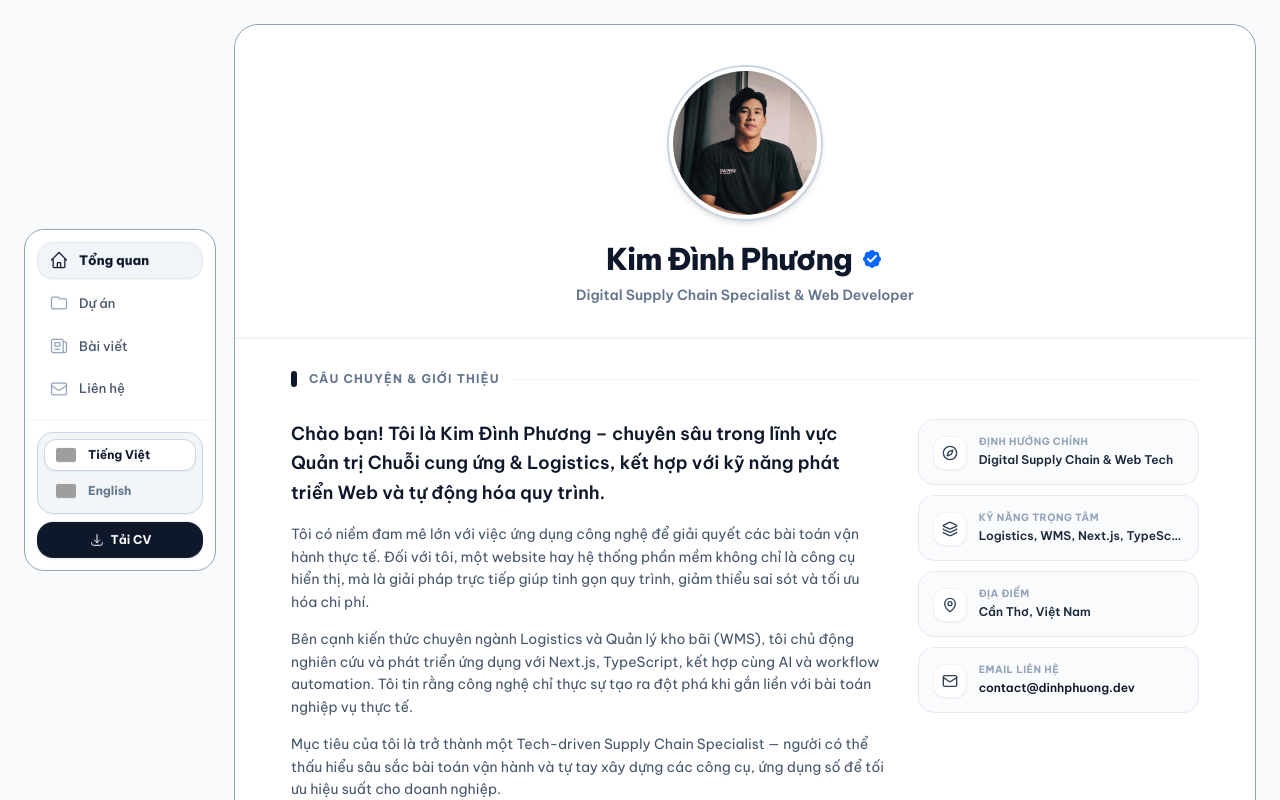
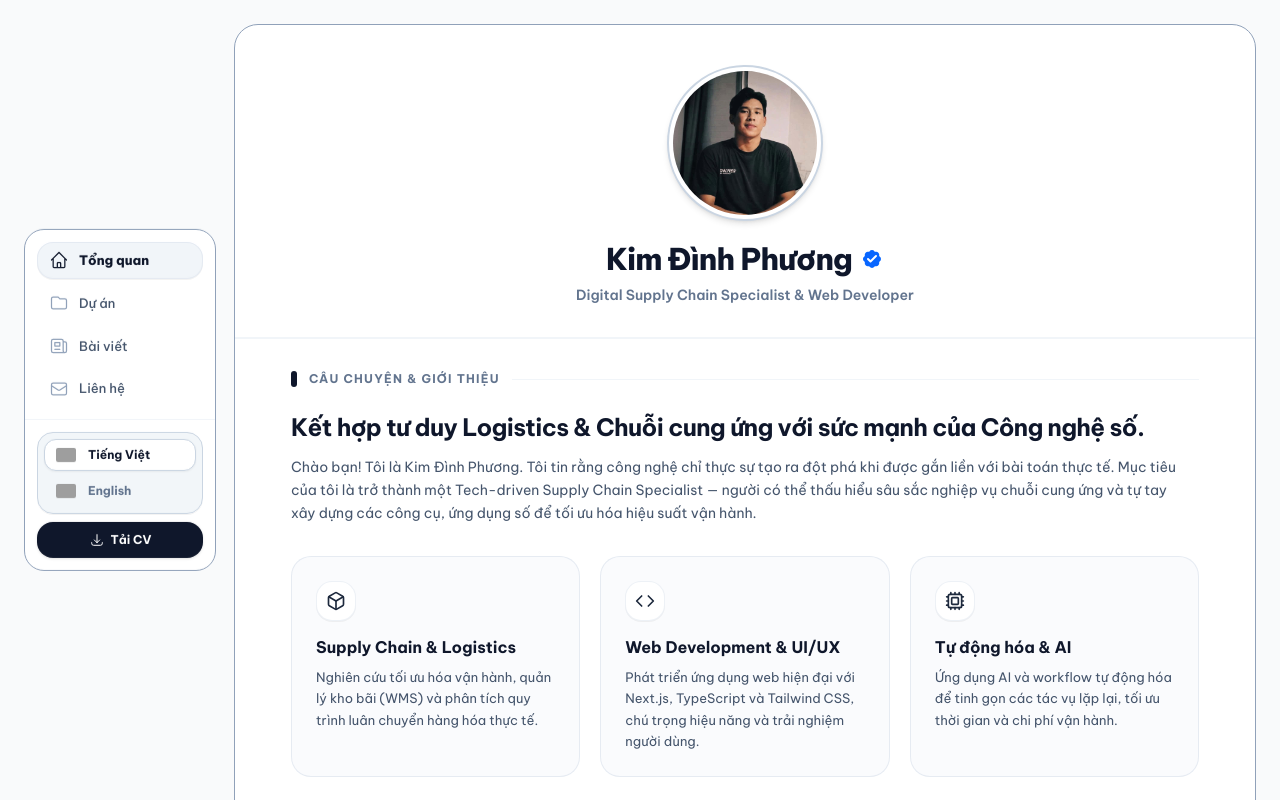
Before and after one commit to dinhphuong25/portfolio1, a Next.js app: page / in a window 1280 px wide. Shown: the top 800 px of the page. Built offline with nearby package versions, Linux system fonts and the light colour scheme; grey boxes are pictures that could not be loaded.

Commit message:
feat(about): simplify 3 cards layout without badges or gradients

```diff
--- a/src/components/AboutSection.tsx
+++ b/src/components/AboutSection.tsx
@@ -3,40 +3,48 @@
 import React from "react";
 import TimelineSection from "./TimelineSection";
 import { useLanguage } from "@/context/LanguageContext";
-import { MapPin, Mail, Layers, Compass } from "lucide-react";
+import { Box, Code, Cpu, MapPin, Mail } from "lucide-react";
 import Reveal from "./Reveal";
 
 export default function AboutSection() {
     const { language } = useLanguage();
     const isVi = language === "vi";
 
-    const storyVi = [
-        "Chào bạn! Tôi là Kim Đình Phương – chuyên sâu trong lĩnh vực Quản trị Chuỗi cung ứng & Logistics, kết hợp với kỹ năng phát triển Web và tự động hóa quy trình.",
-        "Tôi có niềm đam mê lớn với việc ứng dụng công nghệ để giải quyết các bài toán vận hành thực tế. Đối với tôi, một website hay hệ thống phần mềm không chỉ là công cụ hiển thị, mà là giải pháp trực tiếp giúp tinh gọn quy trình, giảm thiểu sai sót và tối ưu hóa chi phí.",
-        "Bên cạnh kiến thức chuyên ngành Logistics và Quản lý kho bãi (WMS), tôi chủ động nghiên cứu và phát triển ứng dụng với Next.js, TypeScript, kết hợp cùng AI và workflow automation. Tôi tin rằng công nghệ chỉ thực sự tạo ra đột phá khi gắn liền với bài toán nghiệp vụ thực tế.",
-        "Mục tiêu của tôi là trở thành một Tech-driven Supply Chain Specialist — người có thể thấu hiểu sâu sắc bài toán vận hành và tự tay xây dựng các công cụ, ứng dụng số để tối ưu hiệu suất cho doanh nghiệp.",
+    const keyStrengths = isVi ? [
+        {
+            title: "Supply Chain & Logistics",
+            desc: "Nghiên cứu tối ưu hóa vận hành, quản lý kho bãi (WMS) và phân tích quy trình luân chuyển hàng hóa thực tế.",
+            icon: <Box className="w-5 h-5 text-slate-800 dark:text-slate-200" />,
+        },
+        {
+            title: "Web Development & UI/UX",
+            desc: "Phát triển ứng dụng web hiện đại với Next.js, TypeScript và Tailwind CSS, chú trọng hiệu năng và trải nghiệm người dùng.",
+            icon: <Code className="w-5 h-5 text-slate-800 dark:text-slate-200" />,
+        },
+        {
+            title: "Tự động hóa & AI",
+            desc: "Ứng dụng AI và workflow tự động hóa để tinh gọn các tác vụ lặp lại, tối ưu thời gian và chi phí vận hành.",
+            icon: <Cpu className="w-5 h-5 text-slate-800 dark:text-slate-200" />,
+        },
+    ] : [
+        {
+            title: "Supply Chain & Logistics",
+            desc: "Focusing on operations optimization, warehouse management systems (WMS), and practical distribution workflow analysis.",
+            icon: <Box className="w-5 h-5 text-slate-800 dark:text-slate-200" />,
+        },
+        {
+            title: "Web Development & UI/UX",
+            desc: "Engineering modern web applications with Next.js, TypeScript, and Tailwind CSS with a sharp focus on speed and UX.",
+            icon: <Code className="w-5 h-5 text-slate-800 dark:text-slate-200" />,
+        },
+        {
+            title: "Automation & AI",
+            desc: "Leveraging AI and workflow automation to streamline repetitive tasks, boost productivity, and cut operational friction.",
+            icon: <Cpu className="w-5 h-5 text-slate-800 dark:text-slate-200" />,
+        },
     ];
 
-    const storyEn = [
-        "Hello! I am Kim Dinh Phuong — specializing in Supply Chain Management & Logistics, paired with modern web development and process automation skills.",
-        "I have a deep passion for applying technology to solve practical operational problems. To me, a website or software system is not just an interface, but a tangible solution to streamline workflows, minimize errors, and reduce operating costs.",
-        "Alongside my domain expertise in Logistics and Warehouse Management Systems (WMS), I actively build applications using Next.js, TypeScript, AI, and workflow automation. I firmly believe technology delivers the greatest impact when tied directly to business operations.",
-        "My goal is to become a Tech-driven Supply Chain Specialist — capable of deeply understanding operational workflows and developing tailored digital tools to drive business efficiency.",
-    ];
-
-    const currentStory = isVi ? storyVi : storyEn;
-
     const quickInfo = [
-        {
-            icon: <Compass className="w-4 h-4 text-slate-700 dark:text-slate-300" />,
-            label: isVi ? "Định hướng chính" : "Primary Focus",
-            value: "Digital Supply Chain & Web Tech",
-        },
-        {
-            icon: <Layers className="w-4 h-4 text-slate-700 dark:text-slate-300" />,
-            label: isVi ? "Kỹ năng trọng tâm" : "Core Competencies",
-            value: "Logistics, WMS, Next.js, TypeScript",
-        },
         {
             icon: <MapPin className="w-4 h-4 text-slate-700 dark:text-slate-300" />,
             label: isVi ? "Địa điểm" : "Location",
@@ -53,7 +61,7 @@ export default function AboutSection() {
     return (
         <section className="px-6 sm:px-10 lg:px-14 py-8 border-t border-slate-100 dark:border-slate-800" aria-labelledby="about-heading">
             {/* Section Badge & Title */}
-            <div className="flex items-center gap-3 mb-8">
+            <div className="flex items-center gap-3 mb-6">
                 <span className="w-1.5 h-4 rounded-full bg-slate-900 dark:bg-white inline-block" />
                 <h2 id="about-heading" className="text-xs font-bold text-slate-500 dark:text-slate-400 tracking-widest uppercase">
                     {isVi ? "CÂU CHUYỆN & GIỚI THIỆU" : "ABOUT & STORY"}
@@ -61,60 +69,72 @@ export default function AboutSection() {
                 <div className="flex-1 h-px bg-slate-100 dark:bg-slate-800" />
             </div>
 
-            {/* Clean 2-Column Web Layout */}
-            <div className="grid grid-cols-1 lg:grid-cols-12 gap-8 items-start mb-12">
-                {/* Left: Clean Narrative */}
-                <div className="lg:col-span-8 space-y-4">
+            {/* Intro Narrative */}
             <Reveal direction="up" delay={50}>
-                        <p className="text-base sm:text-lg font-semibold text-slate-900 dark:text-white leading-relaxed">
-                            {currentStory[0]}
+                <div className="mb-8">
+                    <h3 className="text-xl sm:text-2xl font-bold text-slate-900 dark:text-white leading-snug tracking-tight mb-3">
+                        {isVi ? (
+                            <>Kết hợp tư duy Logistics & Chuỗi cung ứng với sức mạnh của Công nghệ số.</>
+                        ) : (
+                            <>Bridging Supply Chain & Logistics expertise with the power of Digital Tech.</>
+                        )}
+                    </h3>
+                    <p className="text-sm text-slate-600 dark:text-slate-300 leading-relaxed font-normal max-w-4xl">
+                        {isVi
+                            ? "Chào bạn! Tôi là Kim Đình Phương. Tôi tin rằng công nghệ chỉ thực sự tạo ra đột phá khi được gắn liền với bài toán thực tế. Mục tiêu của tôi là trở thành một Tech-driven Supply Chain Specialist — người có thể thấu hiểu sâu sắc nghiệp vụ chuỗi cung ứng và tự tay xây dựng các công cụ, ứng dụng số để tối ưu hóa hiệu suất vận hành."
+                            : "Hello! I am Kim Dinh Phuong. I believe technology creates real breakthroughs when applied to practical operational challenges. My mission is to become a Tech-driven Supply Chain Specialist — deeply understanding domain logistics while building tailored digital tools to streamline operations."}
                     </p>
+                </div>
             </Reveal>
 
-                    <div className="space-y-3.5 text-sm text-slate-600 dark:text-slate-300 leading-relaxed font-normal">
-                        {currentStory.slice(1).map((paragraph, index) => (
-                            <Reveal key={index} direction="up" delay={100 + index * 50}>
-                                <p>{paragraph}</p>
-                            </Reveal>
-                        ))}
-                    </div>
-                </div>
-
-                {/* Right: Clean Minimal Info Cards */}
-                <div className="lg:col-span-4 space-y-3">
-                    <Reveal direction="up" delay={150}>
-                        <div className="space-y-2.5">
-                            {quickInfo.map((info, idx) => (
+            {/* 3 Clean Minimal Cards ("ô") */}
+            <Reveal direction="up" delay={100}>
+                <div className="grid grid-cols-1 md:grid-cols-3 gap-4 sm:gap-5 mb-8">
+                    {keyStrengths.map((item, idx) => (
                         <div
                             key={idx}
-                                    className="p-3.5 rounded-xl bg-slate-50/70 dark:bg-slate-850/60 border border-slate-200/80 dark:border-slate-800 flex items-start gap-3 transition-colors hover:border-slate-300 dark:hover:border-slate-700"
+                            className="p-5 sm:p-6 rounded-2xl bg-slate-50/70 dark:bg-slate-850/60 border border-slate-200/80 dark:border-slate-800 transition-colors hover:border-slate-300 dark:hover:border-slate-700 flex flex-col justify-between"
                         >
-                                    <div className="p-2 rounded-lg bg-white dark:bg-slate-800 border border-slate-200/60 dark:border-slate-700/60 shrink-0 text-slate-700 dark:text-slate-300 mt-0.5 shadow-2xs">
-                                        {info.icon}
+                            <div>
+                                <div className="w-10 h-10 rounded-xl bg-white dark:bg-slate-800 border border-slate-200/60 dark:border-slate-700/60 flex items-center justify-center mb-3.5 shadow-2xs">
+                                    {item.icon}
                                 </div>
-                                    <div className="min-w-0 flex-1">
-                                        <span className="text-[10px] font-bold uppercase tracking-wider text-slate-400 dark:text-slate-500 block mb-0.5">
-                                            {info.label}
-                                        </span>
-                                        {info.href ? (
-                                            <a
-                                                href={info.href}
-                                                className="text-xs font-semibold text-slate-900 dark:text-slate-100 hover:text-blue-600 dark:hover:text-blue-400 transition-colors block truncate"
-                                            >
-                                                {info.value}
-                                            </a>
-                                        ) : (
-                                            <span className="text-xs font-semibold text-slate-800 dark:text-slate-200 block truncate">
-                                                {info.value}
-                                            </span>
-                                        )}
+                                <h4 className="text-sm sm:text-base font-bold text-slate-900 dark:text-white mb-2">
+                                    {item.title}
+                                </h4>
+                                <p className="text-xs sm:text-[13px] text-slate-600 dark:text-slate-400 leading-relaxed font-normal">
+                                    {item.desc}
+                                </p>
                             </div>
                         </div>
                     ))}
                 </div>
             </Reveal>
+
+            {/* Minimal Quick Info Chips */}
+            <Reveal direction="up" delay={150}>
+                <div className="flex flex-wrap items-center gap-3 mb-12">
+                    {quickInfo.map((info, idx) => (
+                        <div
+                            key={idx}
+                            className="inline-flex items-center gap-2.5 px-4 py-2 rounded-xl bg-slate-50/70 dark:bg-slate-850/60 border border-slate-200/80 dark:border-slate-800 text-xs"
+                        >
+                            <span className="text-slate-500 dark:text-slate-400">{info.icon}</span>
+                            <span className="text-slate-400 dark:text-slate-500 font-medium">{info.label}:</span>
+                            {info.href ? (
+                                <a
+                                    href={info.href}
+                                    className="font-semibold text-slate-900 dark:text-slate-100 hover:text-blue-600 dark:hover:text-blue-400 transition-colors"
+                                >
+                                    {info.value}
+                                </a>
+                            ) : (
+                                <span className="font-semibold text-slate-900 dark:text-slate-100">{info.value}</span>
+                            )}
                         </div>
+                    ))}
                 </div>
+            </Reveal>
 
             {/* Timeline Section */}
             <TimelineSection />
```
Lines whose indentation alone changed are shown as unchanged.
